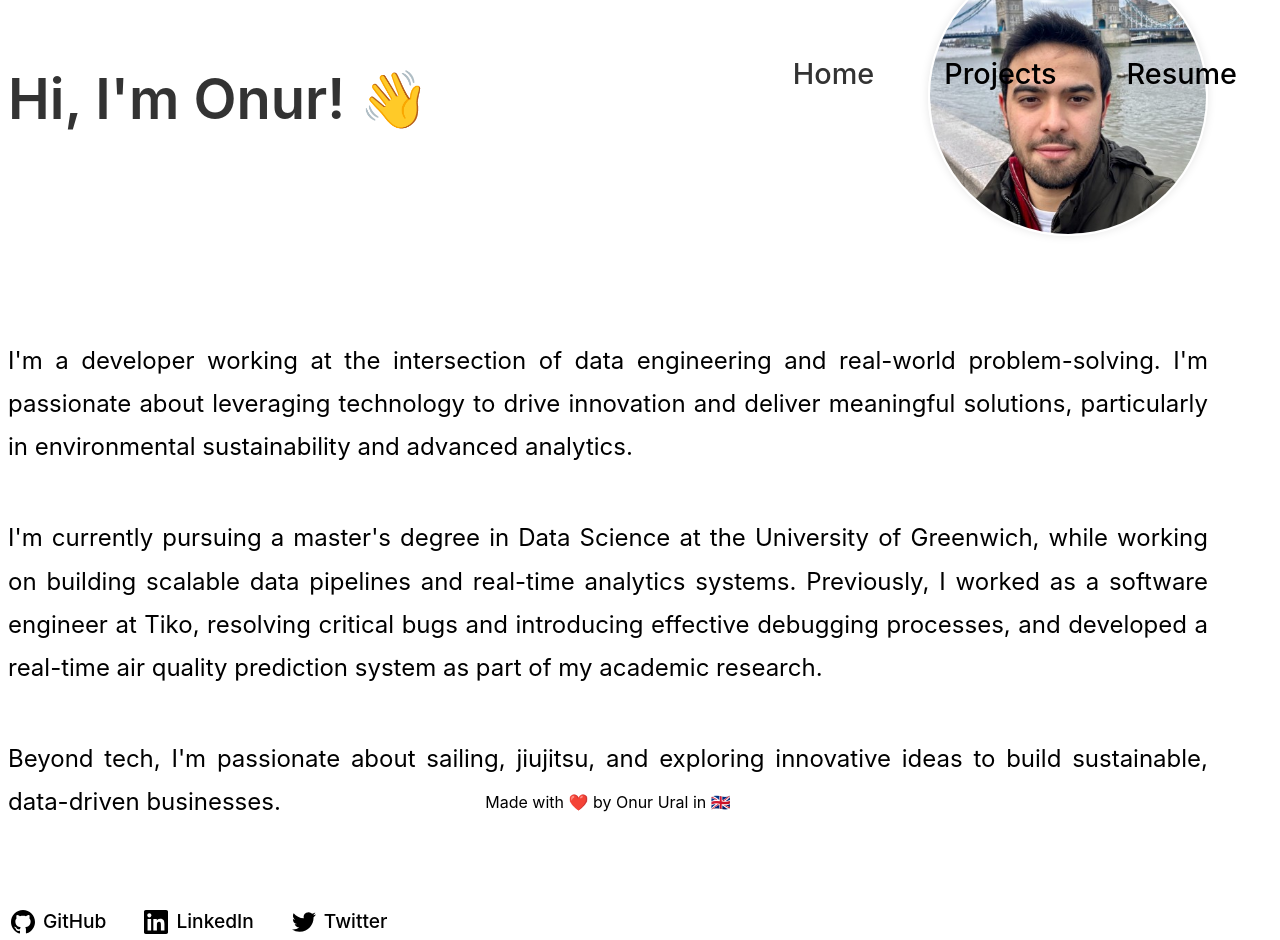
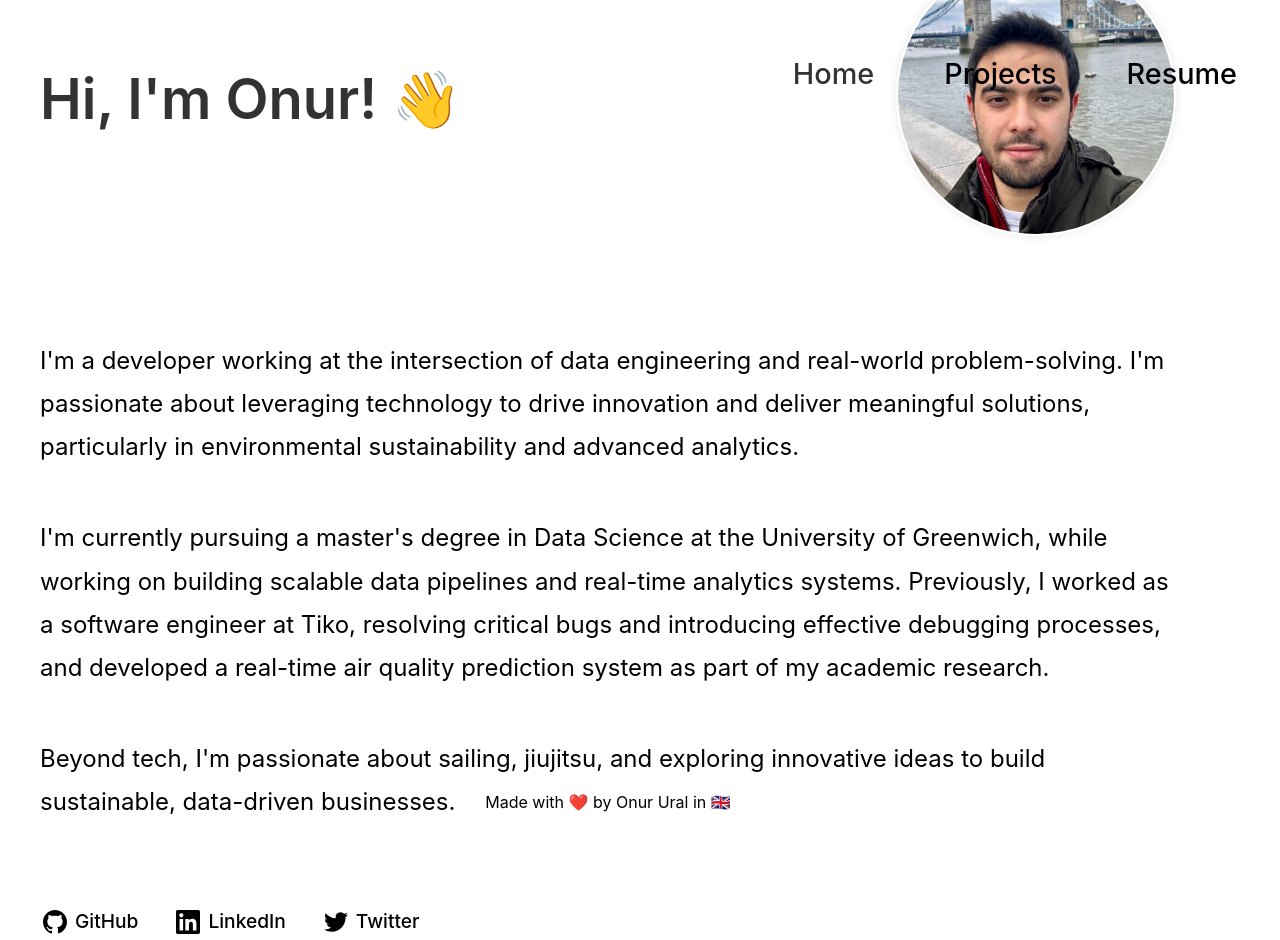
Before and after one commit to onurural/personal_website, a Vue app: page / in a window 1280 px wide. Built offline with nearby package versions, Linux system fonts and the light colour scheme.

Commit message:
fine - tuned css to fix text wrapping

```diff
--- a/src/views/HomeView.vue
+++ b/src/views/HomeView.vue
@@ -94,7 +94,7 @@
   align-items: center;
   justify-content: center;
   padding: 2rem;
-  max-width: 1600px;
+  max-width: 1200px;
   margin: 0 auto;
   position: relative;
 }
@@ -143,8 +143,9 @@ h1 {
   color: #000000;
   font-size: 24px;
   line-height: 1.8;
-  text-align: justify;
+  text-align: left;
   text-justify: inter-word;
+  hyphens: none;
 }
 
 .social-links {
```
